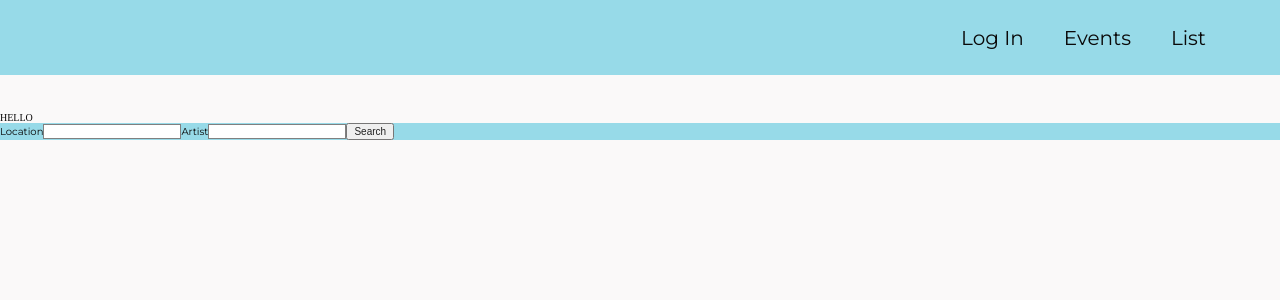
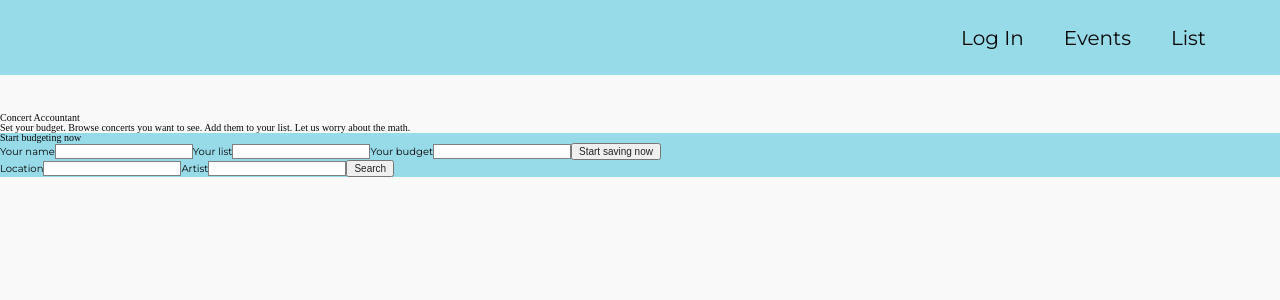
Before and after one commit to juno-27-concert-accountant/concert-accountant, a React (Create React App) app: page / in a window 1280 px wide. Shown: the top 300 px of the page. Built offline with nearby package versions, Linux system fonts and the light colour scheme; a web font is replaced by a local one.

Commit message:
landing page set up, functions added to App to set global state, integrated firebase to provide key for user session

```diff
--- a/src/App.js
+++ b/src/App.js
@@ -11,15 +11,40 @@ import ConcertCard from './ConcertCard.js';
 import Landing from './Landing.js'
 
 
-
 class App extends Component {
+	constructor() {
+		super();
+		this.state = {
+			newName: '',
+            newList: '',
+			newBudget: '',
+			published: false,
+			userSessionKey: ''
+		}
+	}
+	handleInputChange = (e) => {
+		this.setState({
+			[e.target.name]: e.target.value
+		})
+	}
+	handleSubmit = (e) => {
+        e.preventDefault();
+        const dbRef = firebase.database().ref();
+        const key = dbRef.push(this.state).getKey();
+        console.log(key);
+        this.setState({
+			newList: '',
+			newBudget: '',
+			userSessionKey: key
+        })
+	}
 	render() {
 		return (
 			<Router basename="/">
 			<div className="App">
 				<header>
       				<Navbar/>
-					<Landing/>
+					<Landing handleInputChange={this.handleInputChange} handleSubmit={this.handleSubmit} data={this.state}/>
 				</header>
 			<Search />
       		<Route path="/login/" component={Login} />
--- a/src/Landing.js
+++ b/src/Landing.js
@@ -1,15 +1,39 @@
-import React, {Component} from 'react';
+import React, {Component, Fragment} from 'react';
+import firebase from './firebase';
 
-class Login extends Component {
+class Landing extends Component {
   constructor() {
       super();
+      this.state = {
+          newName: '',
+          newList: '',
+          newBudget: '',
+          published: false
+      }
   }
-
     render() {
+        const {newName, newList, newBudget} = this.props.data
         return(
-            <h2>HELLO</h2>
+            <Fragment>
+                <section>
+                    <h1>Concert Accountant</h1>
+                    <h2>Set your budget. Browse concerts you want to see. Add them to your list. Let us worry about the math.</h2>
+                </section>
+                <section>
+                    <form>
+                        <h4>Start budgeting now</h4>
+                        <label htmlFor="newName">Your name</label>
+                        <input onChange={this.props.handleInputChange}  name="newName" type="text" value={newName}/>
+                        <label htmlFor="newList">Your list</label>
+                        <input onChange={this.props.handleInputChange}  name="newList" type="text" value={newList}/>
+                        <label htmlFor="newBudget">Your budget</label>
+                        <input onChange={this.props.handleInputChange}  name="newBudget" type="text" value={newBudget}/>
+                        <button onClick={this.props.handleSubmit}>Start saving now</button>
+                    </form>
+                </section>
+            </Fragment>
         )
     }
 }
 
-export default Login;
+export default Landing;
```
